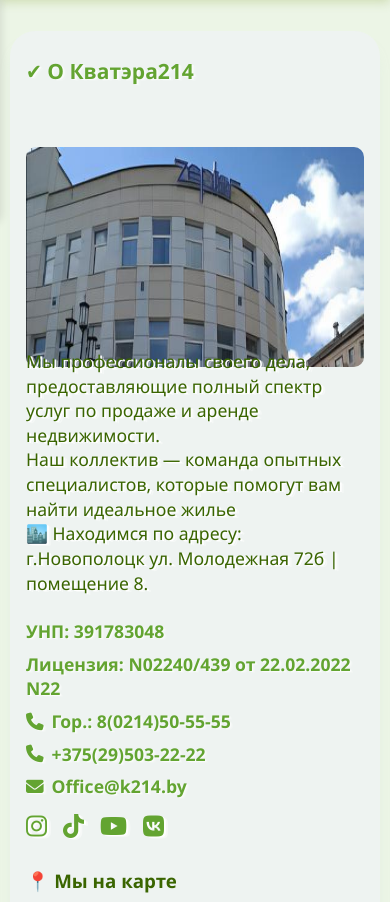
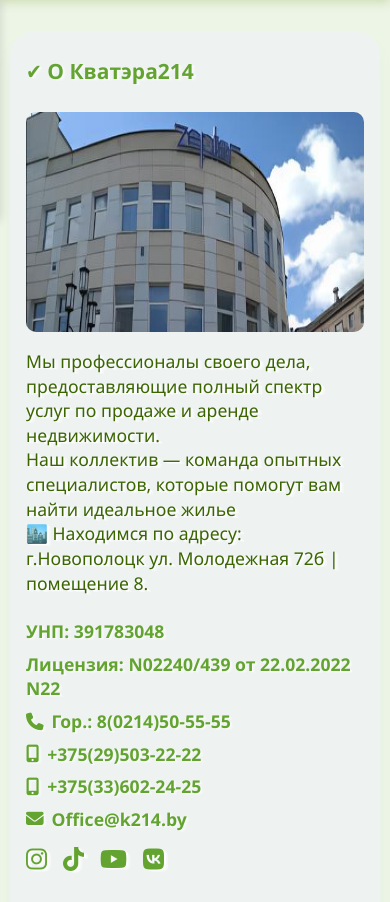
Before and after one commit to TumashenkaAliaksandr/kv_214, a Django app: page /about in a window 390 px wide. Shown: the part 189-1091 px from the top of the page. Run offline with Django 5.2, Linux system fonts and the light colour scheme; data comes from the database, SQL or seed files in the repository.

Commit message:
added new styles and new objects phones on the about, index, contacts pages

```diff
--- a/templates/main/base.html
+++ b/templates/main/base.html
@@ -46,7 +46,7 @@
                   <li><a href="{% url 'about' %}"><i class="fa-solid fa-info-circle"></i> О нас</a></li>
 
                   <li class="dropdown sale-dropdown">
-                      <a href="{% url 'sale' %}"><i class="fa-solid fa-house"></i> Продажа <i
+                      <a href="{% url 'sale' %}"><i class="fa-solid fa-coins"></i> Продажа <i
                               class="fa fa-caret-down"></i></a>
                       <ul class="dropdown-menu">
                           <li><a href="{% url 'sale' %}?property_type=is_active_house"><i
--- a/webapp/static/webapp/css/style.css
+++ b/webapp/static/webapp/css/style.css
@@ -833,6 +833,22 @@
 }
 
 .about-photo img {
+  width: 100%;
+  height: 400px;
+  object-fit: fill;
+  user-select: none;
+}
+
+.about-photo-page {
+  flex: 1 1 350px;
+  min-width: 280px;
+  border-radius: 13px;
+  overflow: hidden;
+  user-select: none;
+  height: 370px;
+}
+
+.about-photo-page img {
   width: 100%;
   height: 400px;
   object-fit: fill;
@@ -2358,6 +2374,16 @@
     top: 100px;
   }
 
+  .about-photo-page {
+    flex: 1 1 220px;
+    min-width: 280px;
+    border-radius: 10px;
+    overflow: hidden;
+    user-select: none;
+    position: relative;
+    top: 65px;
+  }
+
   .properties-list {
     display: flex;
     flex-wrap: wrap;
--- a/webapp/templates/webapp/about.html
+++ b/webapp/templates/webapp/about.html
@@ -16,7 +16,7 @@
     <!-- Информация о нас -->
     <section class="about-section" id="about">
         <div class="container about-container">
-            <div class="about-photo">
+            <div class="about-photo-page">
                 <img src="{{ about.photo.url }}" alt="Фото компании"/>
             </div>
             <div class="about-text">
@@ -32,8 +32,12 @@
                         <a href="tel:{{ about.phone|urlencode }}">Гор.: {{ about.phone }}</a>
                     </p>
                     <p>
-                        <i class="fa-solid fa-phone"></i>
+                        <i class="fa-solid fa-mobile-alt"></i>
                         <a href="tel:{{ contact.phone|urlencode }}">{{ contact.phone }}</a>
+                    </p>
+                     <p>
+                        <i class="fa-solid fa-mobile-alt"></i>
+                        <a href="tel:{{ contact.phone|urlencode }}">{{ contact.phone_two }}</a>
                     </p>
                     <p>
                         <i class="fa-solid fa-envelope"></i>
--- a/webapp/views.py
+++ b/webapp/views.py
@@ -14,6 +14,7 @@
 def index(request):
     # Начинаем с всех объектов
     properties = Property.objects.all()
+    about = About.objects.first()
     sliders = MainSlider.objects.prefetch_related('photos').all()
     videos = PropertyVideo.objects.all()
     trust_stats = TrustStats.objects.first()
@@ -77,6 +78,7 @@
         'cities': cities,
         'sliders': sliders,
         'videos': videos,
+        'about': about,
         'sold_objects': trust_stats.sold_objects if trust_stats else 1000,
         'avg_sale_days': trust_stats.avg_sale_days if trust_stats else 21,
         'support_247': trust_stats.support_247 if trust_stats else "24",
@@ -153,6 +155,7 @@
         'photos': photos,
     })
 
+
 def rent_single(request, slug):
     property = get_object_or_404(Property, slug=slug, is_rent=True)
     photos = property.photos.all()
@@ -209,6 +212,7 @@
     property = get_object_or_404(Property, slug=slug)
     return render(request, 'webapp/sale_page.html', {'property': property})
 
+
 def autocomplete(request):
     query = request.GET.get('q', '').strip()
     results = []
@@ -223,10 +227,17 @@
         results = list(cities)[:10]
     return JsonResponse(results, safe=False)
 
+
 def contacts(request):
     """contacts page"""
 
-    return render(request, 'webapp/contacts.html')
+    about = About.objects.first()
+
+    context = {
+        'about': about,
+    }
+
+    return render(request, 'webapp/contacts.html', context=context)
 
 def consultation_view(request):
     if request.method == 'POST':
```
Also changed, not shown: webapp/templates/webapp/contacts.html (+9 -1 lines), webapp/templates/webapp/index.html (+10 -1 lines), 1 other file.
